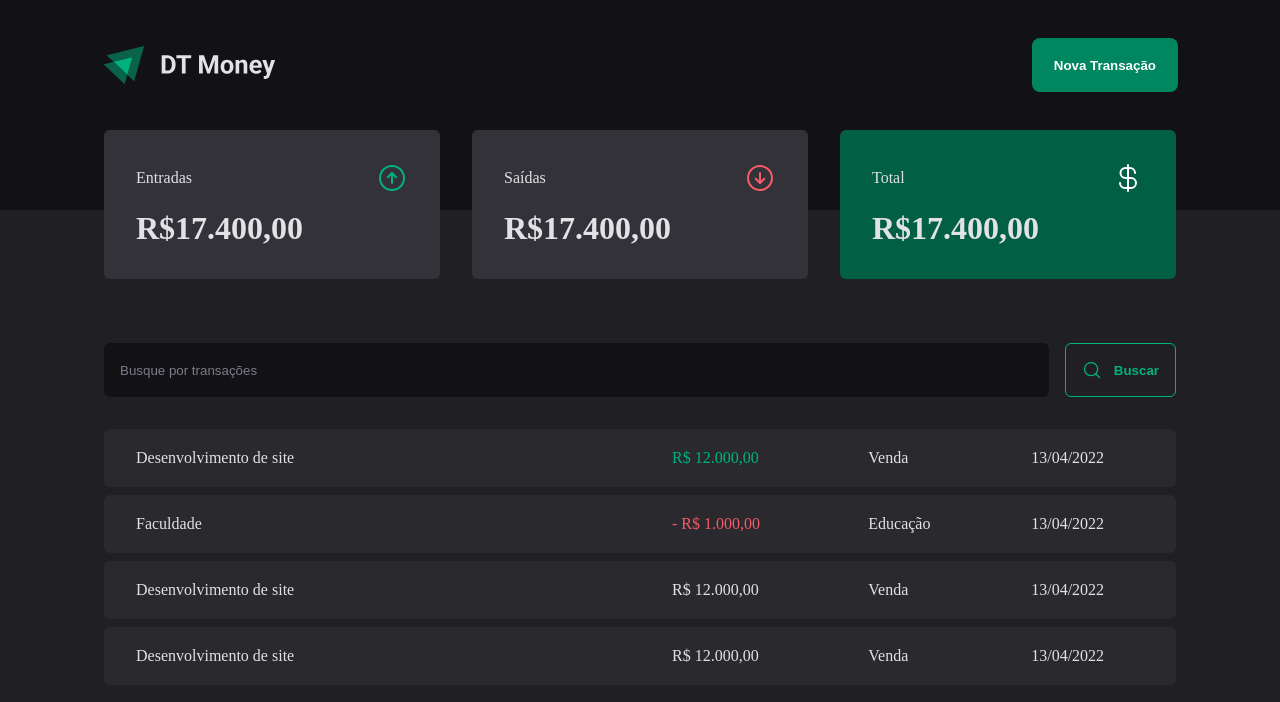
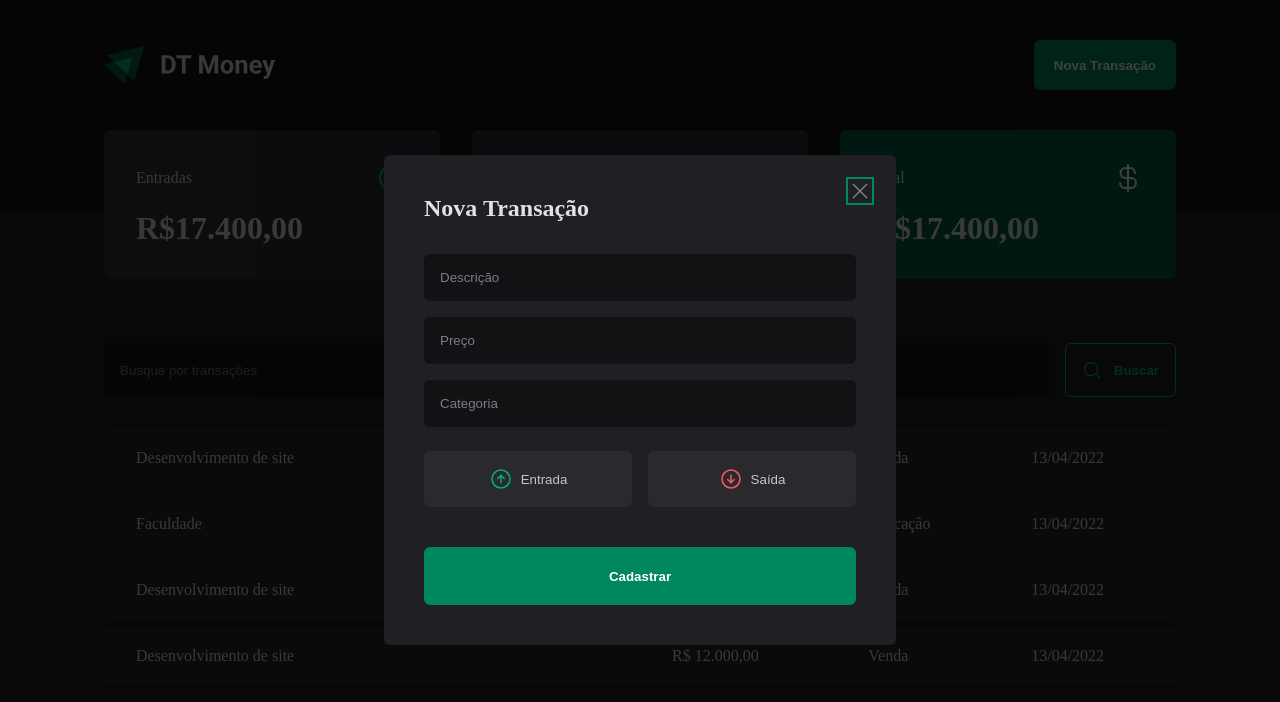
Before and after one commit to GabrielDevLoper/dt-money-react, a React (Vite) app: page / in a window 1280 px wide. Both pictures are taken after a click on the button "Nova Transação". Shown: the top 702 px of the page. Built offline with nearby package versions, Linux system fonts and the light colour scheme.

Commit message:
feat: finalizado a estilização do sistema.

```diff
--- a/package.json
+++ b/package.json
@@ -9,6 +9,8 @@
     "preview": "vite preview"
   },
   "dependencies": {
+    "@radix-ui/react-dialog": "^1.0.2",
+    "@radix-ui/react-radio-group": "^1.1.1",
     "@types/styled-components": "^5.1.26",
     "phosphor-react": "^1.4.1",
     "react": "^18.2.0",
--- a/src/components/Header/Header.tsx
+++ b/src/components/Header/Header.tsx
@@ -1,6 +1,8 @@
 import { HeaderContainer, HeaderContent, NewTransactionButton } from "./styles";
 
 import logoImg from "../../assets/Logo.svg";
+import * as Dialog from "@radix-ui/react-dialog";
+import { NewTransactionModal } from "../NewTransactionModal/NewTransactionModal";
 
 export function Header() {
     return (
@@ -8,7 +10,14 @@
             <HeaderContent>
                 <img src={logoImg} alt="" />
 
-                <NewTransactionButton>Nova Transação</NewTransactionButton>
+                <Dialog.Root>
+                    <Dialog.Trigger asChild>
+                        <NewTransactionButton>Nova Transação</NewTransactionButton>
+                    </Dialog.Trigger>
+
+
+                    <NewTransactionModal />
+                </Dialog.Root>
             </HeaderContent>
         </HeaderContainer>
     )
--- /dev/null
+++ b/src/components/NewTransactionModal/NewTransactionModal.tsx
@@ -0,0 +1,42 @@
+import * as Dialog from "@radix-ui/react-dialog";
+import { ArrowCircleDown, ArrowCircleUp, X } from "phosphor-react";
+import { CloseButton, Content, Overlay, TransactionType, TransactionTypeButton } from "./styles";
+
+export function NewTransactionModal() {
+    return (
+        <Dialog.Portal>
+            <Overlay />
+
+            <Content>
+                <Dialog.Title>Nova Transação</Dialog.Title>
+
+
+                <CloseButton>
+                    <X size={24} />
+                </CloseButton>
+
+                <form action="">
+                    <input type="text" placeholder="Descrição" required />
+                    <input type="number" placeholder="Preço" required />
+                    <input type="text" placeholder="Categoria" required />
+
+                    <TransactionType>
+                        <TransactionTypeButton variant="income" value="income">
+                            <ArrowCircleUp size={24} />
+                            Entrada
+                        </TransactionTypeButton>
+                        <TransactionTypeButton variant="outcome" value="outcome">
+                            <ArrowCircleDown size={24} />
+                            Saída
+                        </TransactionTypeButton>
+                    </TransactionType>
+
+                    <button type="submit">Cadastrar</button>
+
+                </form>
+
+
+            </Content>
+        </Dialog.Portal>
+    )
+}
--- /dev/null
+++ b/src/components/NewTransactionModal/styles.ts
@@ -0,0 +1,118 @@
+import styled from "styled-components";
+import * as Dialog from "@radix-ui/react-dialog";
+import * as RadioGroup from '@radix-ui/react-radio-group';
+
+export const Overlay = styled(Dialog.Overlay)`
+    position: fixed;
+    width: 100vw;
+    height: 100vh;
+    inset: 0;
+    background-color: rgba(0,0,0,0.75);
+
+`;
+
+export const Content = styled(Dialog.Content)`
+    min-width: 32rem;
+    border-radius: 6px;
+    padding: 2.5rem;
+    background: ${props => props.theme["gray-800"]};
+
+    position: fixed;
+    top: 50%;
+    left: 50%;
+
+    transform: translate(-50%, -50%);
+
+    form {
+        margin-top: 2rem;
+        display: flex;
+        flex-direction: column;
+        gap: 1rem;
+
+        input {
+            border-radius: 6px;
+            border: 0;
+            background: ${props => props.theme["gray-900"]};
+            color: ${props => props.theme["gray-300"]};
+            padding: 1rem;
+
+            &::placeholder{
+                color: ${props => props.theme["gray-500"]};
+            }
+
+        }
+
+        button[type="submit"] {
+                height: 58px;
+                border: 0;
+                background-color: ${props => props.theme["green-500"]};
+                color: ${props => props.theme.white};
+                font-weight: bold;
+                padding: 0 1.25rem;
+                border-radius: 6px;
+                margin-top: 1.5rem;
+
+                &:hover {
+                    background-color: ${props => props.theme["green-700"]};
+                    transition: background-color 02.s;
+                }
+            }
+    }
+
+`;
+
+
+export const CloseButton = styled(Dialog.Close)`
+    position: absolute;
+    background-color: transparent;
+    border: 0;
+    top: 1.5rem;
+    right: 1.5rem;
+    line-height: 0;
+    cursor: pointer;
+    color: ${props => props.theme["gray-500"]};
+
+`
+
+export const TransactionType = styled(RadioGroup.Root)`
+    display: grid;
+    grid-template-columns: repeat(2, 1fr);
+    gap: 1rem;
+    margin-top: 0.5rem;
+`;
+
+interface TransactionTypeButtonProps {
+    variant: "income" | "outcome";
+}
+
+export const TransactionTypeButton = styled(RadioGroup.Item) <TransactionTypeButtonProps>`
+
+    background-color: ${props => props.theme["gray-700"]};
+    padding: 1rem;
+    display: flex;
+    align-items: center;
+    justify-content: center;
+    gap: 0.5rem;
+    border-radius: 6px;
+    cursor: pointer;
+    border: 0;
+    color:  ${props => props.theme["gray-300"]};
+
+    svg {
+        color: ${props => props.variant === "income" ? props.theme["green-300"] : props.theme["red-300"]};
+    }
+
+    &[data-state="uncheked"]:hover {
+        transition: background-color 0.3s;
+        background-color: ${props => props.theme["gray-600"]};
+    }
+
+    &[data-state="checked"] {
+        color: ${props => props.theme.white};
+        background-color: ${props => props.variant === 'income' ? props.theme["green-500"] : props.theme["red-500"]};
+
+        svg {
+        color:  ${props => props.theme.white};
+    }
+    }
+`;
```
Also changed, not shown: 1 other file (tests, documents, lock files or other folders).
